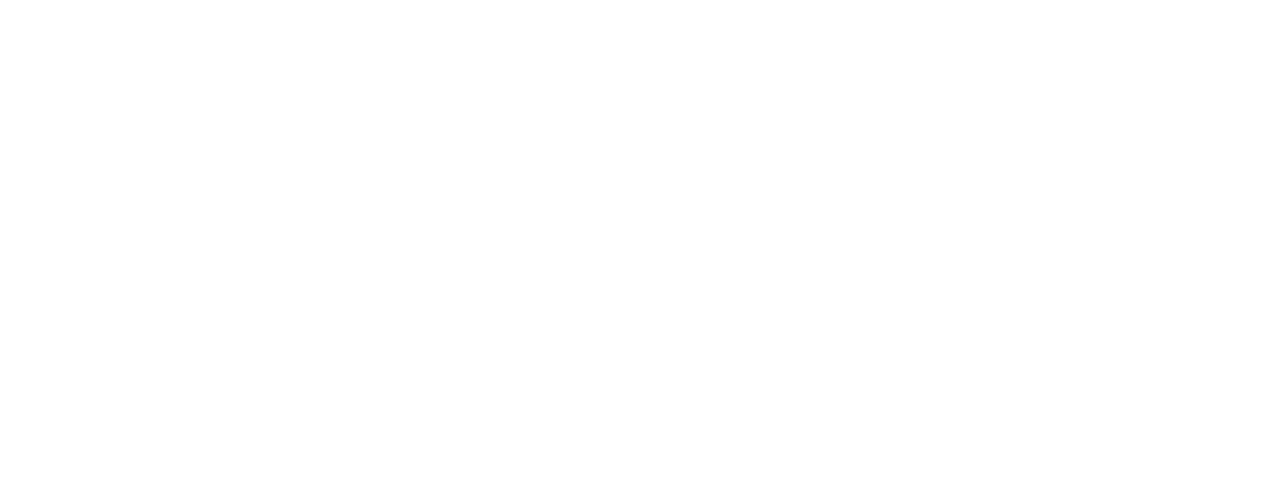
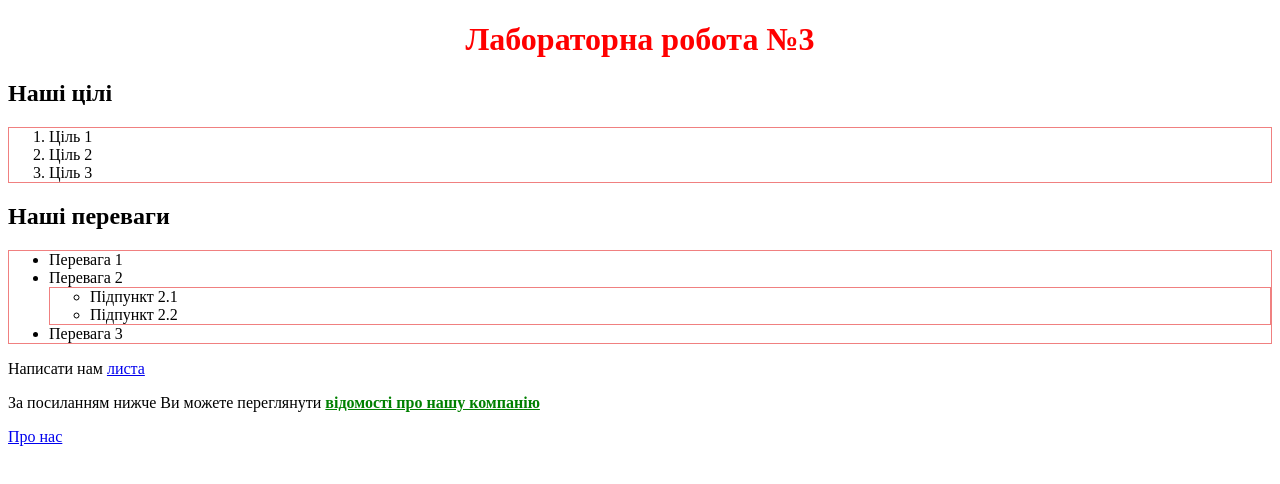
Before and after one commit to valeriiapoiasok-alt/web_basics, a plain HTML site: page lab3_html/Lab-3/index.html in a window 1280 px wide. Drawn offline with Linux system fonts and the light colour scheme.

Commit message:
Lab 3: HTML-2

```diff
--- a/lab3_html/Lab-3/index.html
+++ b/lab3_html/Lab-3/index.html
@@ -1,10 +1,58 @@
 <!DOCTYPE html>
-<html lang=uk-ua>
-  <head>
-    <meta charset=utf-8>
+<html lang="uk-ua">
+<head>
+  <meta charset="utf-8">
+  <meta name="viewport" content="width=device-width, initial-scale=1">
+  <title>Лаб. №3: головна</title>
 
-  </head>
-  <body>
+  <link rel="icon" type="image/png" sizes="32x32" href="favicon-32x32.png">
+  <link rel="icon" type="image/png" sizes="16x16" href="favicon-16x16.png">
+  <link rel="apple-touch-icon" href="apple-touch-icon.png">
 
-  </body>
+
+  <link rel="stylesheet" href="styles/styles.css">
+
+
+  <style>
+    h1 {
+      text-align: center;
+      color: red;
+    }
+  </style>
+
+</head>
+<body>
+  <h1>Лабораторна робота №3</h1>
+
+  <h2>Наші цілі</h2>
+  <ol>
+    <li>Ціль 1</li>
+    <li>Ціль 2</li>
+    <li>Ціль 3</li>
+  </ol>
+
+  <h2>Наші переваги</h2>
+  <ul>
+    <li>Перевага 1</li>
+    <li>Перевага 2
+      <ul>
+        <li>Підпункт 2.1</li>
+        <li>Підпункт 2.2</li>
+      </ul>
+    </li>
+    <li>Перевага 3</li>
+  </ul>
+
+  <p>Написати нам <a href="mailto:valeriia.poiasok@student.uzhnu.edu.ua">листа</a></p>
+
+  <p>За посиланням нижче Ви можете переглянути <strong>відомості про нашу компанію</strong></p>
+  <p><a href="pages/about.html">Про нас</a></p>
+
+
+  <script src="scripts/app.js"></script>
+
+  <script>
+    alert('Привіт!');
+  </script>
+</body>
 </html>
```
Also changed, not shown: lab3_html/Lab-3/pages/about.html (added, +23 -0 lines), lab3_html/Lab-3/favicon-16x16.png (added), lab3_html/Lab-3/favicon-32x32.png (added), 1 other file.
